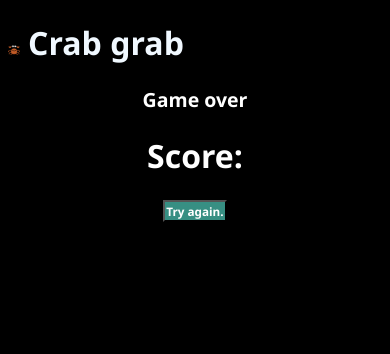
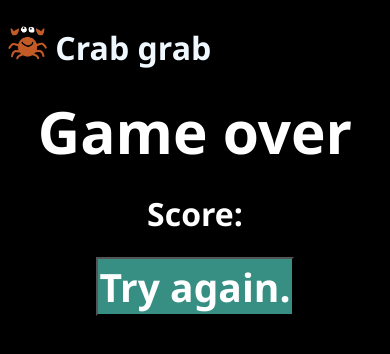
Before and after one commit to divear/crabgrab, a React (Create React App) app: page /fail in a window 390 px wide. Shown: the top 354 px of the page. Built offline with nearby package versions, Linux system fonts and the light colour scheme.

Commit message:
responsive css

```diff
--- a/src/App.css
+++ b/src/App.css
@@ -19,6 +19,7 @@ button{
   padding: 0.3vw;
 }
 #canvas{
+
   background-color: white;
   margin: auto;
   border: 0.1vw white solid;
@@ -40,3 +41,21 @@ button{
   font-size: 5vw;
   margin: 1vw;
 }
+
+@media only screen and (max-width: 800px) {
+  .crab{
+    width: 10vw;
+  }
+  button{
+    cursor: pointer;
+    background-color: var(--bg);
+    font-size: 10vw;
+    color: white;
+    font-weight: 700;
+    padding: 0.3vw;
+  }
+  .gameOverbigText{
+    font-size: 15vw;
+    margin: 1vw;
+  }
+}
--- a/src/components/Game.jsx
+++ b/src/components/Game.jsx
@@ -24,6 +24,7 @@ playerImg.src = player
 
 const blockSize = 50
 var size = Math.round(window.innerHeight/blockSize)*100
+
 var height = window.innerHeight -50
 var playerCoords = {
   x: Math.round(size/50)*25,
```
